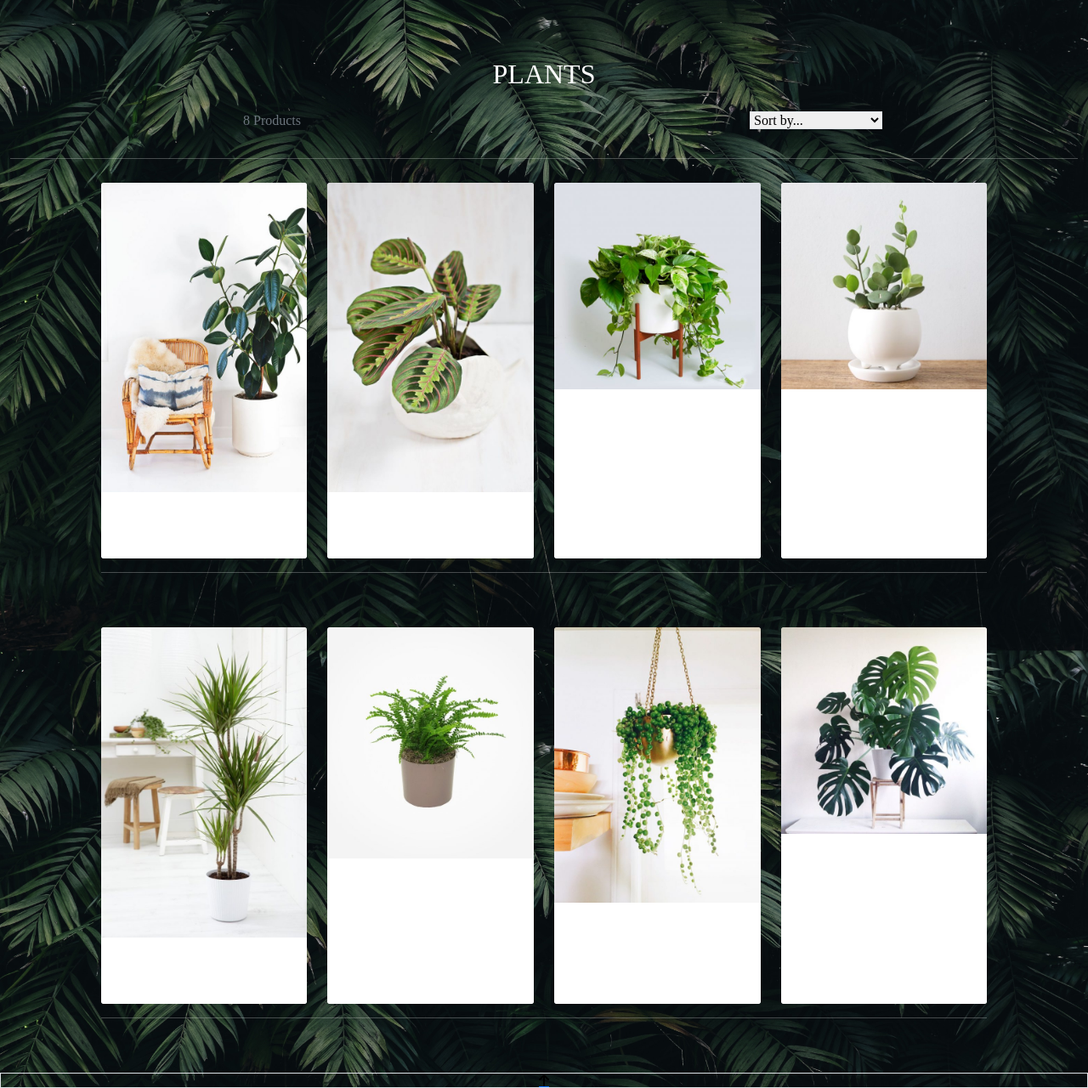
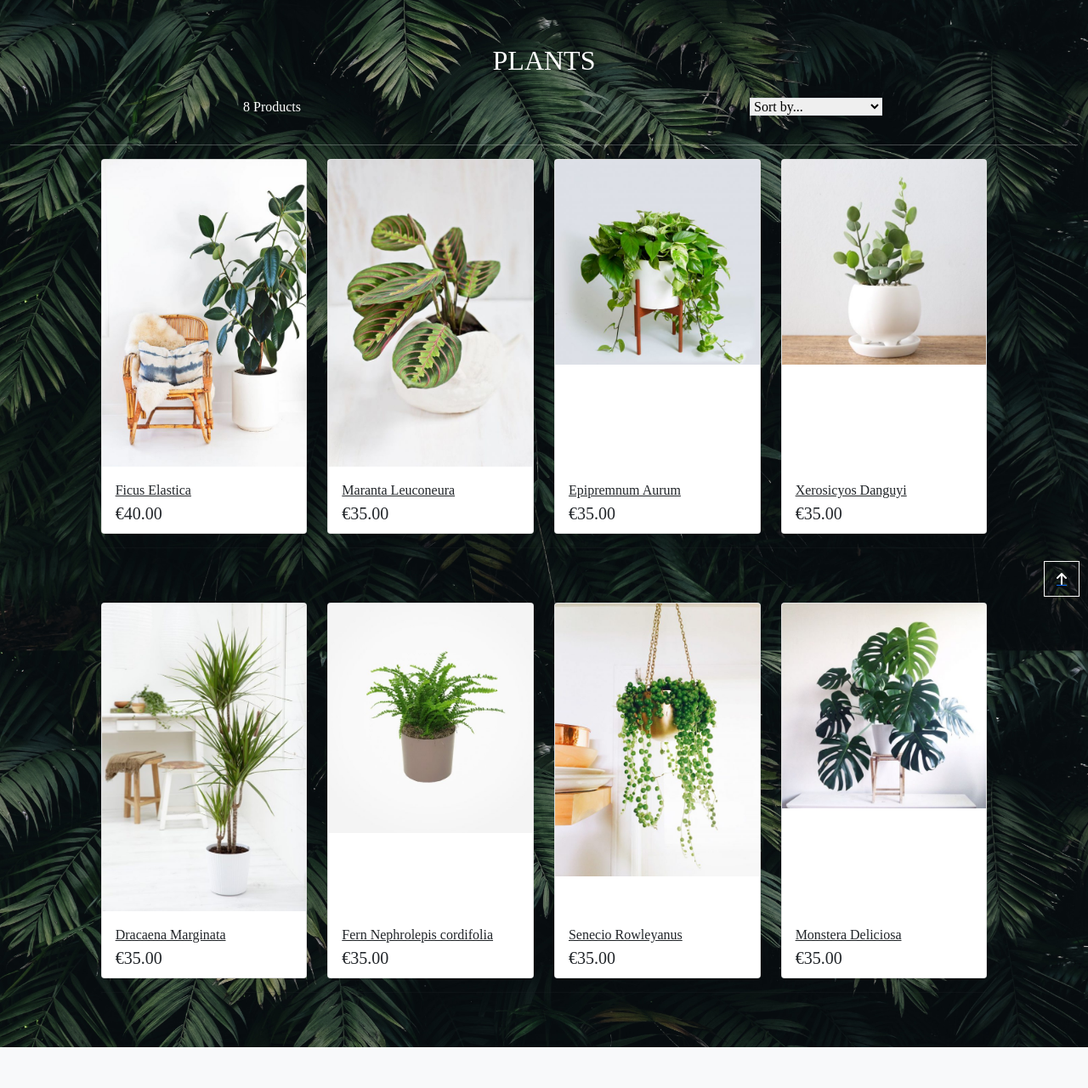
Before and after one commit to Code-Institute-Submissions/lonneke-dev-Plantastic, a Django app: page /products/ in a window 1280 px wide. Shown: the part 88-1368 px from the top of the page at 85% size. After the commit the page ends 1320 px from the top, so only its background shows below. Run offline with Django 3.2, Linux system fonts and the light colour scheme; data comes from the database, SQL or seed files in the repository; some libraries are stand-ins or nearby versions; some web fonts are replaced.

Commit message:
Fixed some html code for products and basket and the grand total in basket

```diff
--- a/basket/contexts.py
+++ b/basket/contexts.py
@@ -25,8 +25,8 @@ def basket_contents(request):
             product = get_object_or_404(Product, pk=item_id)
 
     if total < settings.FREE_DELIVERY_THRESHOLD:
-        delivery = total * Decimal(settings.STANDARD_DELIVERY_PERCENTAGE)
-        free_delivery_delta = settings.FREE_DELIVERY_THRESHOLD
+        delivery = total * Decimal(settings.STANDARD_DELIVERY_PERCENTAGE / 100)
+        free_delivery_delta = settings.FREE_DELIVERY_THRESHOLD - total
     else:
         delivery = 0
         free_delivery_delta = 0
--- a/home/templates/home/index.html
+++ b/home/templates/home/index.html
@@ -2,9 +2,9 @@
 {% load static %}
 
 {% block content %}
-    <div class="container d-flex justify-content-center h-100">
-        <div class="row h-100">
-            <div class="col-12 text-center bg p-3 my-auto">
+    <div class="container d-flex justify-content-center index">
+        <div class="row">
+            <div class="col-12 text-center p-3 my-auto">
                 <h1>Plantastic</h1>
                 <hr>
                 <h2>Find Your New Plant Friend Today!</h2>
--- a/home/urls.py
+++ b/home/urls.py
@@ -1,4 +1,3 @@
-from django.contrib import admin
 from django.urls import path
 from . import views
 
--- a/products/templates/products/products.html
+++ b/products/templates/products/products.html
@@ -2,14 +2,13 @@
 {% load static %}
 
 {% block content %}
-<div class="overlay"></div>
     <div class="container-fluid">
         <div class="row">
-        <div class="col text-center mt-3">
+            <div class="col">
                 <h2 class="logo-font">Plants</h2>
-            <div class="row mt-1 mb-2">
-                <div class="col-12 col-md-6 my-auto order-md-last d-flex justify-content-center">
-                    <div class="sort-select-wrapper w-50">
+                <div class="row">
+                    <div class="col-12 col-md-6  my-auto order-md-last d-flex justify-content-center">
+                        <div class="sort-select-wrapper">
                             <select id="sort-selector" class="custom-select custom-select-sm rounded-0 border border-{% if current_sorting != 'None_None' %}info{% else %}black{% endif %}">
                                 <option value="reset" {% if current_sorting == 'None_None' %}selected{% endif %}>Sort by...</option>
                                 <option value="name_asc" {% if current_sorting == 'name_asc' %}selected{% endif %}>Name (A-Z)</option>
@@ -22,9 +21,9 @@
                         </div>
                     </div>
                     <div class="col-12 col-md-6 order-md-first">
-                    <p class="text-muted mt-3 text-center text-md-left">
+                        <p class="mt-3 text-center text-md-left">
                             {% if search_term or current_categories or current_sorting != 'None_None' %}
-                            <span class="small"><a href="{% url 'products' %}">All Plants</a> | </span>
+                                <button type="button" class="btn btn-light"><a class="text-dark" href="{% url 'products' %}">All Plants</a></button> |
                             {% endif %}
                             {{ products|length }} Products{% if search_term %} found for <strong>"{{ search_term }}"</strong>{% endif %}
                         </p>
@@ -34,12 +33,11 @@
             </div>
         </div>
         <div class="row">
-        <div class="product-container col-10 offset-1">
-            <div class="row mt-1 mb-2"></div>
+            <div class="product-container col-10  offset-1 text-dark">
                 <div class="row">
                     {% for product in products %}
                         <div class="col-sm-6 col-md-6 col-lg-4 col-xl-3">
-                        <div class="card h-100 border-0">
+                            <div class="card h-100">
                                 {% if product.image %}
                                 <a href="{% url 'product_detail' product.id %}">
                                     <img class="card-img-top img-fluid" src="{{ product.image.url }}" alt="{{ product.name }}">
@@ -49,13 +47,14 @@
                                     <img class="card-img-top img-fluid" src="{{ MEDIA_URL }}pexels-daria-shevtsova-1029844.jpg" alt="{{ product.name }}">
                                 </a>
                                 {% endif %}
-                            <div class="card-body pb-0">
-                                <p class="mb-0">{{ product.name }}</p>
-                            </div>
-                            <div class="card-footer bg-white pt-0 border-0 text-left">
+                                <div class="card-body pb-0"></div>
+                                <div class="card-footer bg-white pt-0 border-0">
                                     <div class="row">
                                         <div class="col">
-                                        <p class="lead mb-0 text-left font-weight-bold">€{{ product.price }}</p>
+                                            <a class="text-dark border-0" href="{% url 'product_detail' product.id %}">
+                                                <p class="mb-0">{{ product.name }}</p>
+                                            </a>
+                                            <p class="lead mb-0 font-weight-bold">€{{ product.price }}</p>
                                             {% if request.user.is_superuser %}
                                                 <small class="ml-3">
                                                     <a href="{% url 'edit_product' product.id %}">Edit</a> |
@@ -92,9 +91,9 @@
             </div>
         </div>
     </div>
-<div class="btt-button shadow-sm rounded-0 border border-black">
+    <div class="btt-button shadow-sm rounded-0 border border-white">
         <a class="btt-link d-flex h-100">
-        <i class="fas fa-arrow-up text-black mx-auto my-auto"></i>
+            <i class="fas fa-arrow-up text-white mx-auto my-auto"></i>
         </a>
     </div>
 {% endblock %}
--- a/products/views.py
+++ b/products/views.py
@@ -4,7 +4,7 @@ from django.contrib.auth.decorators import login_required
 from django.db.models import Q
 from django.db.models.functions import Lower
 
-from .models import Product
+from .models import Product, Category
 from .forms import ProductForm
 
 # Create your views here.
@@ -15,6 +15,7 @@ def all_products(request):
 
     products = Product.objects.all()
     query = None
+    categories = None
     sort = None
     direction = None
 
@@ -33,6 +34,12 @@ def all_products(request):
                     sortkey = f'-{sortkey}'
             products = products.order_by(sortkey)
 
+        if 'category' in request.GET:
+            categories = request.GET['category'].split(',')
+            products = products.filter(category__name__in=categories)
+            categories = Category.objects.filter(name__in=categories)
+
+    if request.GET:
         if 'q' in request.GET:
             query = request.GET['q']
             if not query:
@@ -48,6 +55,7 @@ def all_products(request):
     context = {
         'products': products,
         'search_term': query,
+        'current_categories': categories,
         'current_sorting': current_sorting,
     }
 
--- a/static/css/base.css
+++ b/static/css/base.css
@@ -13,12 +13,26 @@ body {
 .bg {
     background-color: white;
     color: black;
-    border-radius: 2rem;
+    border-radius: 0.25rem;
 }
 
 .logo-font {
     text-transform: uppercase;
     text-align: center;
+}
+
+.btt-button {
+    height: 42px;
+    width: 42px;
+    position: fixed;
+    bottom: 10px;
+    right: 10px;
+}
+
+.btt-link,
+.update-link,
+.remove-item {
+    cursor: pointer;
 }
 
 /* -------------------------------- Media Queries */
@@ -32,21 +46,21 @@ body {
 
 /* fixed top navbar only on medium and up */
 @media (min-width: 992px) {
-    .fixed-top-desktop-only {
-        position: fixed;
-        top: 0;
-        right: 0;
-        left: 0;
-        z-index: 1030;
-      }
-
     .top {
         padding-top: 140px;
       }
+
+    .index {
+        padding-top: 200px;
+    }
 }
 
 @media (max-width: 992px) {
     .top {
         padding-top: 80px;
     }
+
+    .index {
+        padding-top: 150px;
+    }
 }
```
Also changed, not shown: basket/templates/basket/basket.html (+11 -15 lines), products/admin.py (+8 -1 lines), products/templates/products/product_detail.html (+13 -12 lines). Lines whose indentation alone changed are shown as unchanged.
